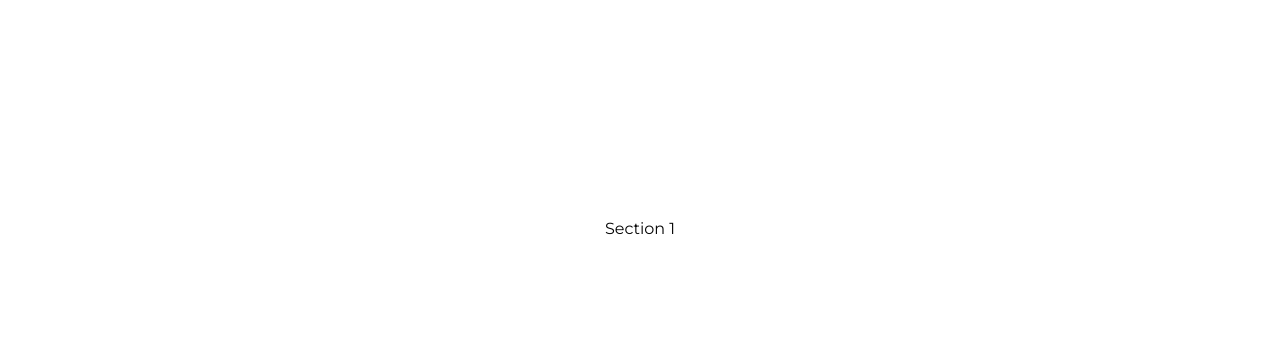
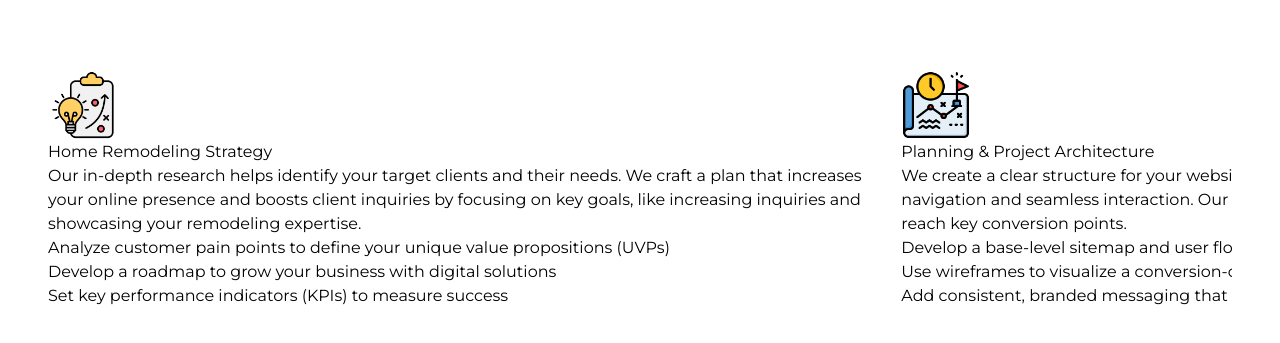
Before and after one commit to naymHdev/primewave-solutions, a Next.js app: page / in a window 1280 px wide. Shown: the part 1221-1564 px from the top of the page. Built offline with nearby package versions, Linux system fonts and the light colour scheme.

Commit message:
[updated] a horolintal scroll bar contents

```diff
--- a/src/components/Pages/DesignProcess/DesignProcess.jsx
+++ b/src/components/Pages/DesignProcess/DesignProcess.jsx
@@ -3,6 +3,9 @@ import "./designProcess.css";
 import React, { useRef, useEffect } from "react";
 import { gsap } from "gsap";
 import { ScrollTrigger } from "gsap/dist/ScrollTrigger";
+import ResponsiveContainer from "@/components/common/ResponsiveContainer";
+import { designSteps } from "@/data/designProcess";
+import Image from "next/image";
 
 const DesignProcess = () => {
   const sectionRef = useRef(null);
@@ -39,25 +42,44 @@ const DesignProcess = () => {
 
   return (
     <>
-      <div className=" py-20">
+      <div className=" py-10">
+        <ResponsiveContainer>
           <section className="overflow-hidden">
             <div ref={triggerRef}>
               <div ref={sectionRef} className="scroll-section-inner">
-              <div className="scroll-section">
-                <h3>Section 1</h3>
+                {designSteps?.map((process) => (
+                  <div key={process.id} className="scroll-section">
+                    <section>
+                      <div>
+                        <Image
+                          src={process.image}
+                          alt={process.title}
+                          width={70}
+                          height={70}
+                          priority={true}
+                          quality={100}
+                        />
                       </div>
-              <div className="scroll-section">
-                <h3>Section 2</h3>
+                      <div className=" text-black">
+                        <h2>{process.title}</h2>
+                        <p>{process.description}</p>
+                        <div>
+                          {process.details.map((step, index) => (
+                            <div key={index}>
+                              <ul>
+                                <li>{step}</li>
+                              </ul>
                             </div>
-              <div className="scroll-section">
-                <h3>Section 3</h3>
-              </div>
-              <div className="scroll-section">
-                <h3>Section 4</h3>
-              </div>
+                          ))}
                         </div>
                       </div>
                     </section>
+                  </div>
+                ))}
+              </div>
+            </div>
+          </section>
+        </ResponsiveContainer>
       </div>
     </>
   );
--- a/src/data/designProcess.js
+++ b/src/data/designProcess.js
@@ -1,23 +1,74 @@
 export const designSteps = [
   {
-    title: "Step 1: Discovery & Research",
-    description: "We start by understanding your business needs...",
+    id: 1,
+    title: "Home Remodeling Strategy",
+    description:
+      "Our in-depth research helps identify your target clients and their needs. We craft a plan that increases your online presence and boosts client inquiries by focusing on key goals, like increasing inquiries and showcasing your remodeling expertise.",
+    details: [
+      "Analyze customer pain points to define your unique value propositions (UVPs)",
+      "Develop a roadmap to grow your business with digital solutions",
+      "Set key performance indicators (KPIs) to measure success",
+    ],
+    image: "/icons/strategy.png",
   },
   {
-    title: "Step 2: Wireframing & Prototyping",
-    description: "Next, we create wireframes to outline the layout...",
+    id: 2,
+    title: "Planning & Project Architecture",
+    description:
+      "We create a clear structure for your website, mapping out the client journey with an emphasis on ease of navigation and seamless interaction. Our approach ensures users can effortlessly explore your services and reach key conversion points.",
+    details: [
+      "Develop a base-level sitemap and user flow tailored to remodeling",
+      "Use wireframes to visualize a conversion-optimized experience",
+      "Add consistent, branded messaging that resonates with clients",
+    ],
+    image: "/icons/planning.png",
   },
   {
-    title: "Step 3: Design & Development",
-    description: "Our team designs and develops a custom website...",
+    id: 3,
+    title: "Creative Design for Remodelers",
+    description:
+      "We transform your brand identity into a stunning website design. By adding interactive elements, custom illustrations, and strong visuals, we help your remodeling business stand out and captivate potential clients.",
+    details: [
+      "Use design features that guide users through a seamless journey",
+      "Incorporate engaging animations and videos for a dynamic experience",
+      "Ensure the design is optimized for accessibility and search engines",
+    ],
+    image: "/icons/web-design.png",
   },
   {
-    title: "Step 4: Testing & Optimization",
-    description: "We rigorously test and optimize your website...",
+    id: 4,
+    title: "Responsive Website Development",
+    description:
+      "Our development process ensures your website is fast, user-friendly, and responsive on all devices. Whether clients are browsing on mobile or desktop, they’ll have a smooth experience exploring your services.",
+    details: [
+      "Optimize the user interface for various screen sizes and devices",
+      "Ensure fast loading times and easy navigation",
+      "Test across multiple platforms to guarantee high performance",
+    ],
+    image: "/icons/coding.png",
   },
   {
-    title: "Step 5: Launch & Support",
+    id: 5,
+    title: "Quality Assurance (QA)",
     description:
-      "Finally, we launch your website and provide ongoing support...",
+      "We conduct thorough testing to ensure that your website delivers a flawless experience. Our QA process catches any potential issues, ensuring your site functions perfectly for your clients.",
+    details: [
+      "Involve clients throughout to maintain alignment with their goals",
+      "Meticulously test every feature for responsiveness and performance",
+      "Utilize top tools for securing a smooth website launch",
+    ],
+    image: "/icons/quality-assurance.png",
+  },
+  {
+    id: 6,
+    title: "Launch & Continuous Optimization",
+    description:
+      "We don’t just launch your website—we monitor and optimize it post-launch to ensure it’s performing at its best. With continuous improvements, your site will remain effective in attracting and converting leads.",
+    details: [
+      "Follow a strict process for successful website launches",
+      "Provide ongoing maintenance and updates",
+      "Implement marketing plans to increase visibility across digital platforms",
+    ],
+    image: "/icons/Launch & Continuous Optimization.png",
   },
 ];
```
Also changed, not shown: public/icons/Launch & Continuous Optimization.png (added), public/icons/quality-assurance.png (added). Lines whose indentation alone changed are shown as unchanged.
